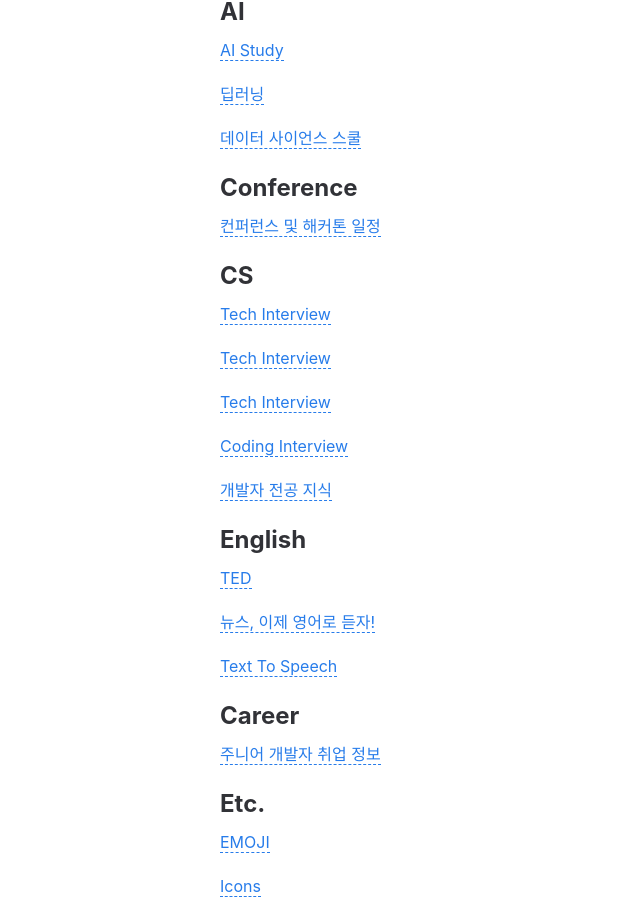
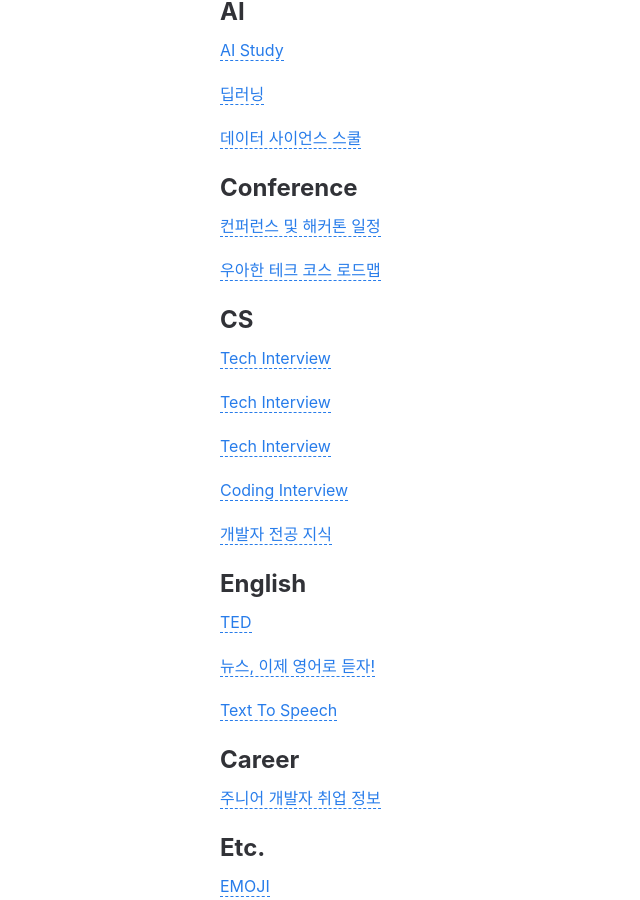
Before and after one commit to jihunparkme/jihunparkme.github.io, a Jekyll site: the page built from _posts/2020-12-18-Useful-Sites.md, in a window 1280 px wide and 900 px high, scrolled down 1618 px. Shown: the whole window, without its empty margins (0-640 px from the left). Built offline with Jekyll 4.4.1, drawn with Linux system fonts in a browser that asks for light colours; comment, search, counter and statistics services are not loaded.

Commit message:
edit content

```diff
--- a/_posts/2020-12-18-Useful-Sites.md
+++ b/_posts/2020-12-18-Useful-Sites.md
@@ -82,6 +82,8 @@
 
 [컨퍼런스 및 해커톤 일정](#https://github.com/brave-people/Dev-Event)
 
+[우아한 테크 코스 로드맵](#https://github.com/woowacourse/roadmap)
+
 
 
 ## CS
```
